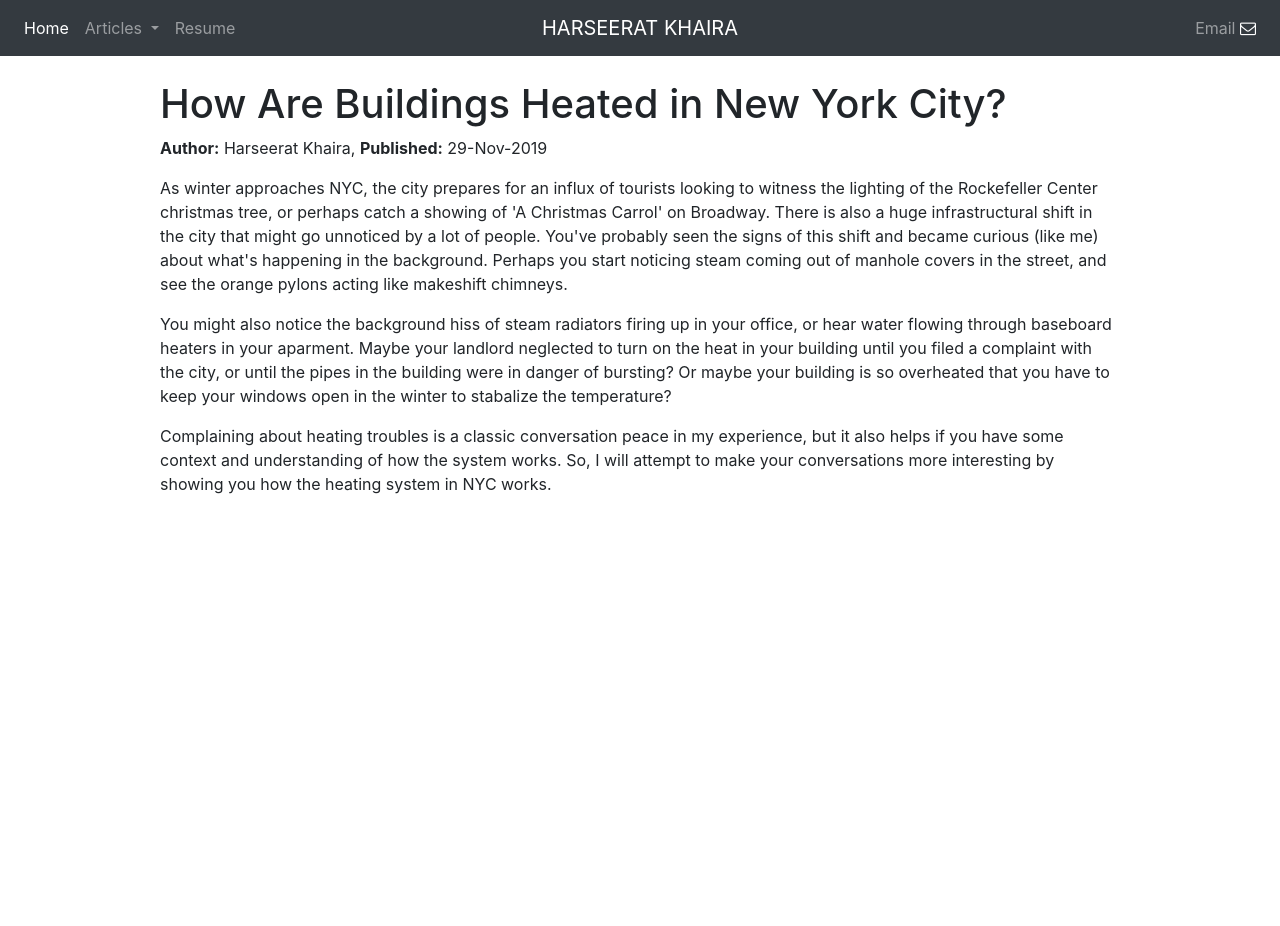
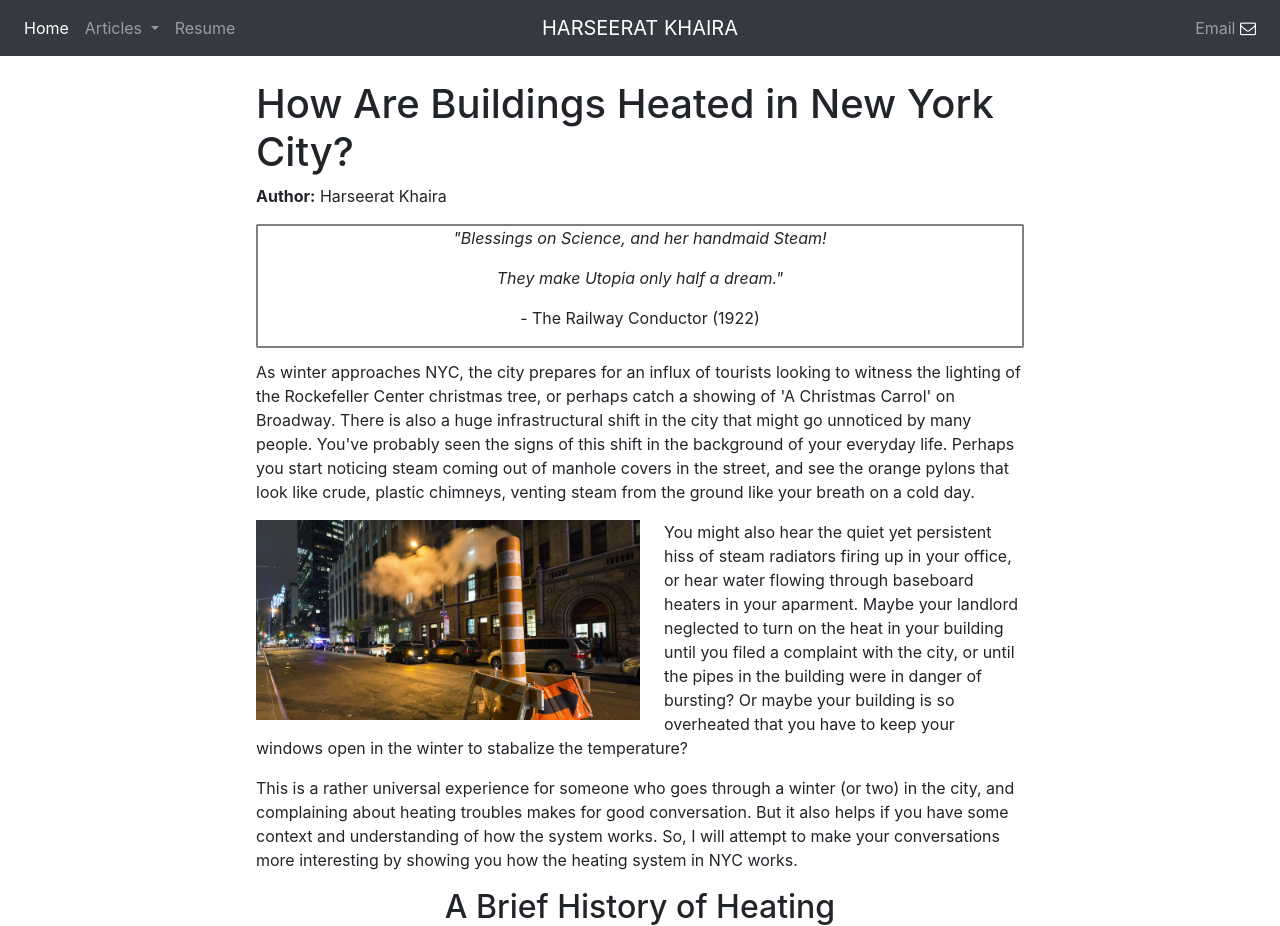
Before and after one commit to h3khaira/h3khaira.github.io, a plain HTML site: page templates/Radiators.html in a window 1280 px wide. Before the commit the page ends 880 px from the top, so only its background shows below. Drawn offline with nearby package versions, Linux system fonts and the light colour scheme.

Commit message:
wrote article partially

```diff
--- a/static/css/style.css
+++ b/static/css/style.css
@@ -164,8 +164,20 @@ top: 50%;
 }
 
 .std-article {
-    width: 75%;
+    width: 60%;
     margin-left: auto;
     margin-right: auto;
     margin-top: 5rem;
 }
+
+.quote {
+  text-align: center;
+  border-style: outset;
+  border: 2px solid grey;
+  border-radius: 0.1rem;
+  margin-bottom: 0.75rem;
+}
+
+.subtitle {
+  text-align: center;
+}
--- a/templates/Radiators.html
+++ b/templates/Radiators.html
@@ -48,10 +48,16 @@
 		</nav>
     <article class="std-article">
         <h1>How Are Buildings Heated in New York City?</h1>
-        <p><strong>Author:</strong> Harseerat Khaira, <strong>Published:</strong> 29-Nov-2019</p>
-        <p>As winter approaches NYC, the city prepares for an influx of tourists looking to witness the lighting of the Rockefeller Center christmas tree, or perhaps catch a showing of 'A Christmas Carrol' on Broadway. There is also a huge infrastructural shift in the city that might go unnoticed by a lot of people. You've probably seen the signs of this shift and became curious (like me) about what's happening in the background. Perhaps you start noticing steam coming out of manhole covers in the street, and see the orange pylons acting like makeshift chimneys.</p>
-        <p>You might also notice the background hiss of steam radiators firing up in your office, or hear water flowing through baseboard heaters in your aparment. Maybe your landlord neglected to turn on the heat in your building until you filed a complaint with the city, or until the pipes in the building were in danger of bursting? Or maybe your building is so overheated that you have to keep your windows open in the winter to stabalize the temperature?</p>
-        <p>Complaining about heating troubles is a classic conversation peace in my experience, but it also helps if you have some context and understanding of how the system works. So, I will attempt to make your conversations more interesting by showing you how the heating system in NYC works.</p>
+		<p><strong>Author:</strong> Harseerat Khaira</p>
+		<article class="quote">
+			<p><i>"Blessings on Science, and her handmaid Steam!</i></p>
+			<p><i>They make Utopia only half a dream."</i></p>
+			<p>- The Railway Conductor (1922)</p>
+		</article>
+        <p>As winter approaches NYC, the city prepares for an influx of tourists looking to witness the lighting of the Rockefeller Center christmas tree, or perhaps catch a showing of 'A Christmas Carrol' on Broadway. There is also a huge infrastructural shift in the city that might go unnoticed by many people. You've probably seen the signs of this shift in the background of your everyday life. Perhaps you start noticing steam coming out of manhole covers in the street, and see the orange pylons that look like crude, plastic chimneys, venting steam from the ground like your breath on a cold day.</p>
+        <p><img src="../static/images/pylon.jpg" alt="A steam chimney in NYC" width= "50%" style="float: left; margin-right: 1.5rem">You might also hear the quiet yet persistent hiss of steam radiators firing up in your office, or hear water flowing through baseboard heaters in your aparment. Maybe your landlord neglected to turn on the heat in your building until you filed a complaint with the city, or until the pipes in the building were in danger of bursting? Or maybe your building is so overheated that you have to keep your windows open in the winter to stabalize the temperature?</p>
+		<p>This is a rather universal experience for someone who goes through a winter (or two) in the city, and complaining about heating troubles makes for good conversation. But it also helps if you have some context and understanding of how the system works. So, I will attempt to make your conversations more interesting by showing you how the heating system in NYC works.</p>
+		<h2 class="subtitle">A Brief History of Heating</h2>
     </article>
 			<script src="https://code.jquery.com/jquery-3.2.1.slim.min.js" integrity="sha384-KJ3o2DKtIkvYIK3UENzmM7KCkRr/rE9/Qpg6aAZGJwFDMVNA/GpGFF93hXpG5KkN" crossorigin="anonymous"></script>
 	<script src="https://cdnjs.cloudflare.com/ajax/libs/popper.js/1.12.9/umd/popper.min.js" integrity="sha384-ApNbgh9B+Y1QKtv3Rn7W3mgPxhU9K/ScQsAP7hUibX39j7fakFPskvXusvfa0b4Q" crossorigin="anonymous"></script>
```
Also changed, not shown: static/images/pylon.jpg (added).
